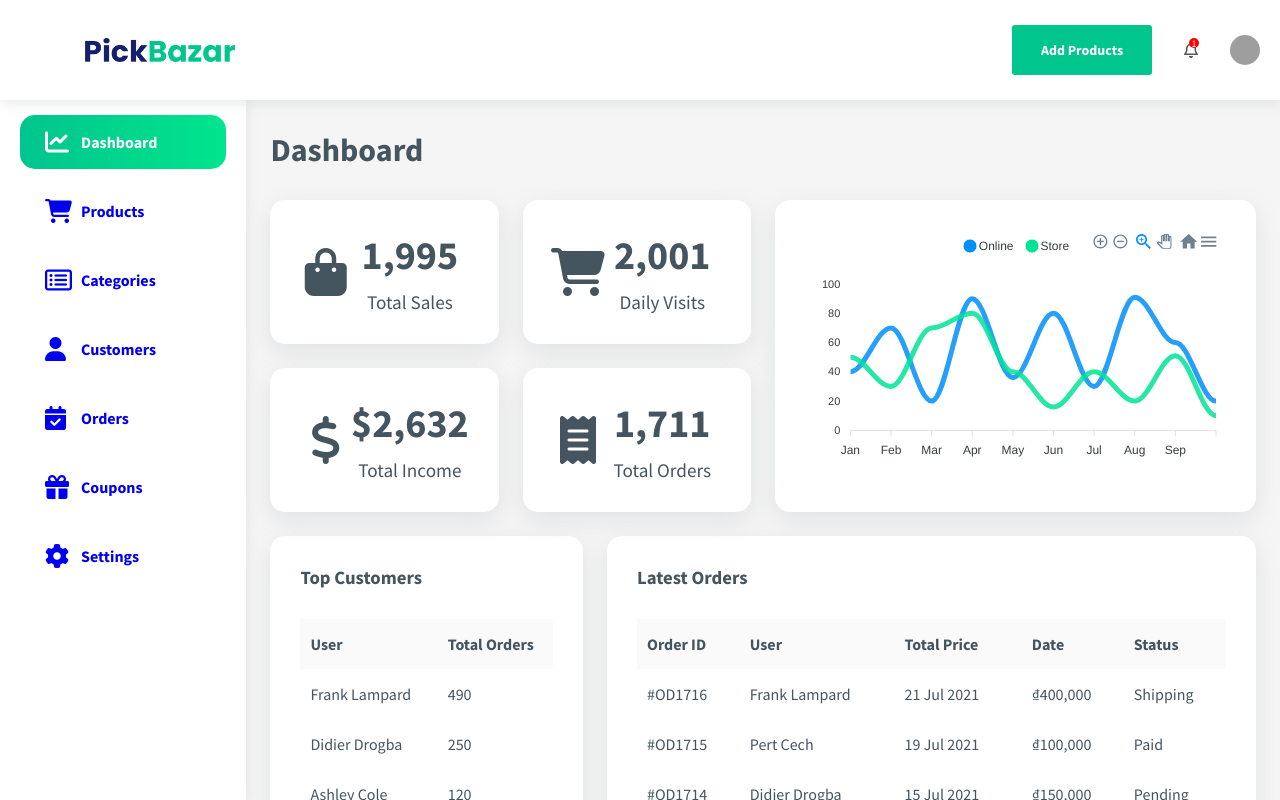
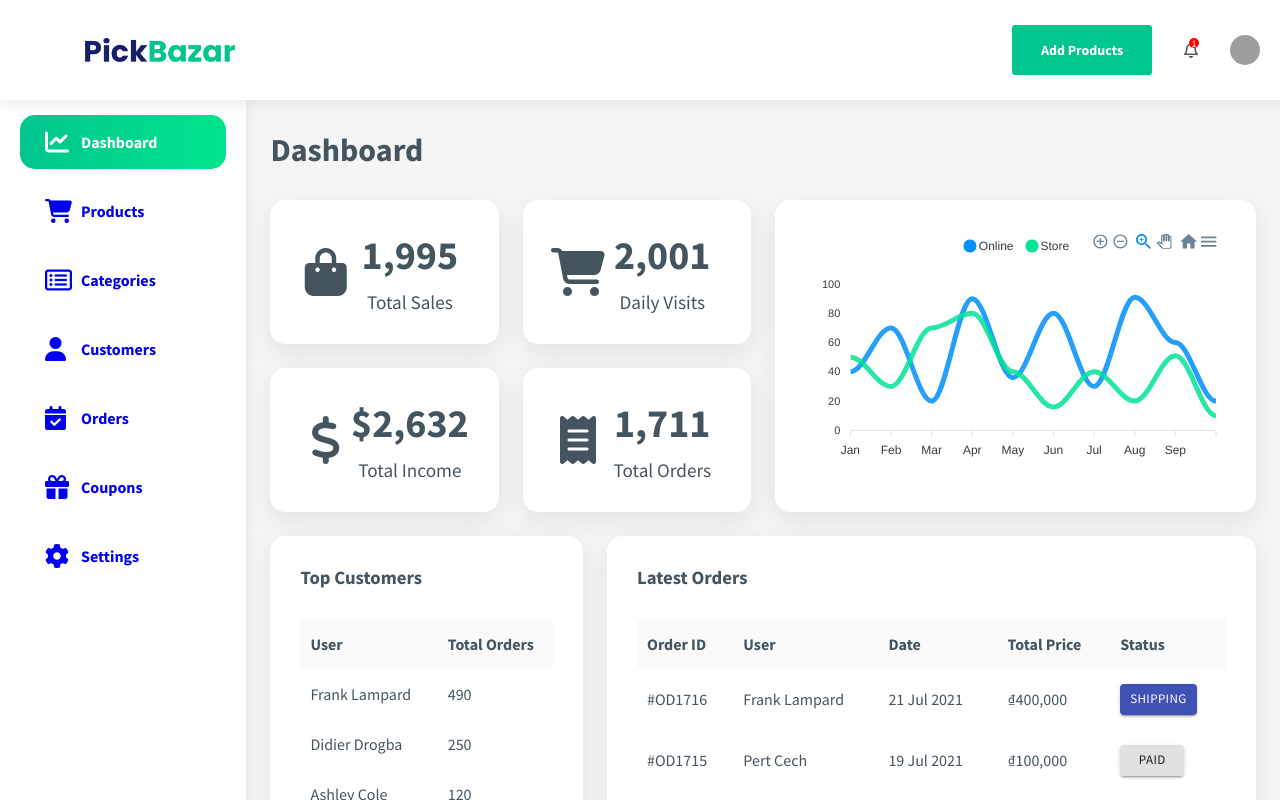
Before and after one commit to hchinh/ttcn-project, a React (Create React App) app: page /admin in a window 1280 px wide. Shown: the top 800 px of the page. Built offline with nearby package versions, Linux system fonts and the light colour scheme; sample sign-in values are in the browser's storage; grey boxes are pictures that could not be loaded; a web font is replaced by a local one.

Commit message:
Modify UI of order status

```diff
--- a/src/features/Admin/components/Dashboard/Dashboard.jsx
+++ b/src/features/Admin/components/Dashboard/Dashboard.jsx
@@ -1,4 +1,4 @@
-import { Grid } from '@material-ui/core';
+import { Button, Grid } from '@material-ui/core';
 import statusCards from 'assets/data/card-data.json';
 import StatusCard from 'components/StatusCard/StatusCard';
 import Table from 'components/Table/Table';
@@ -94,7 +94,7 @@ const renderCustomerBody = (item, index) => (
 );
 
 const latestOrders = {
-  header: ['order ID', 'user', 'total price', 'date', 'status'],
+  header: ['order ID', 'user', 'date', 'total price', 'status'],
   body: [
     {
       id: '#OD1716',
@@ -134,6 +134,13 @@ const latestOrders = {
   ],
 };
 
+const orderStatus = {
+  shipping: 'primary',
+  pending: 'warning',
+  paid: 'success',
+  refund: 'danger',
+};
+
 const renderOrderHead = (item, index) => <th key={index}>{item}</th>;
 
 const renderOrderBody = (item, index) => (
@@ -143,7 +150,14 @@ const renderOrderBody = (item, index) => (
     <td>{item.date}</td>
     <td>{item.price}</td>
     <td>
-      <span>{item.status}</span>
+      <Button
+        variant="contained"
+        onClick={() => console.log(orderStatus[item.status])}
+        color={orderStatus[item.status]}
+        size="small"
+      >
+        {item.status}
+      </Button>
     </td>
   </tr>
 );
```
